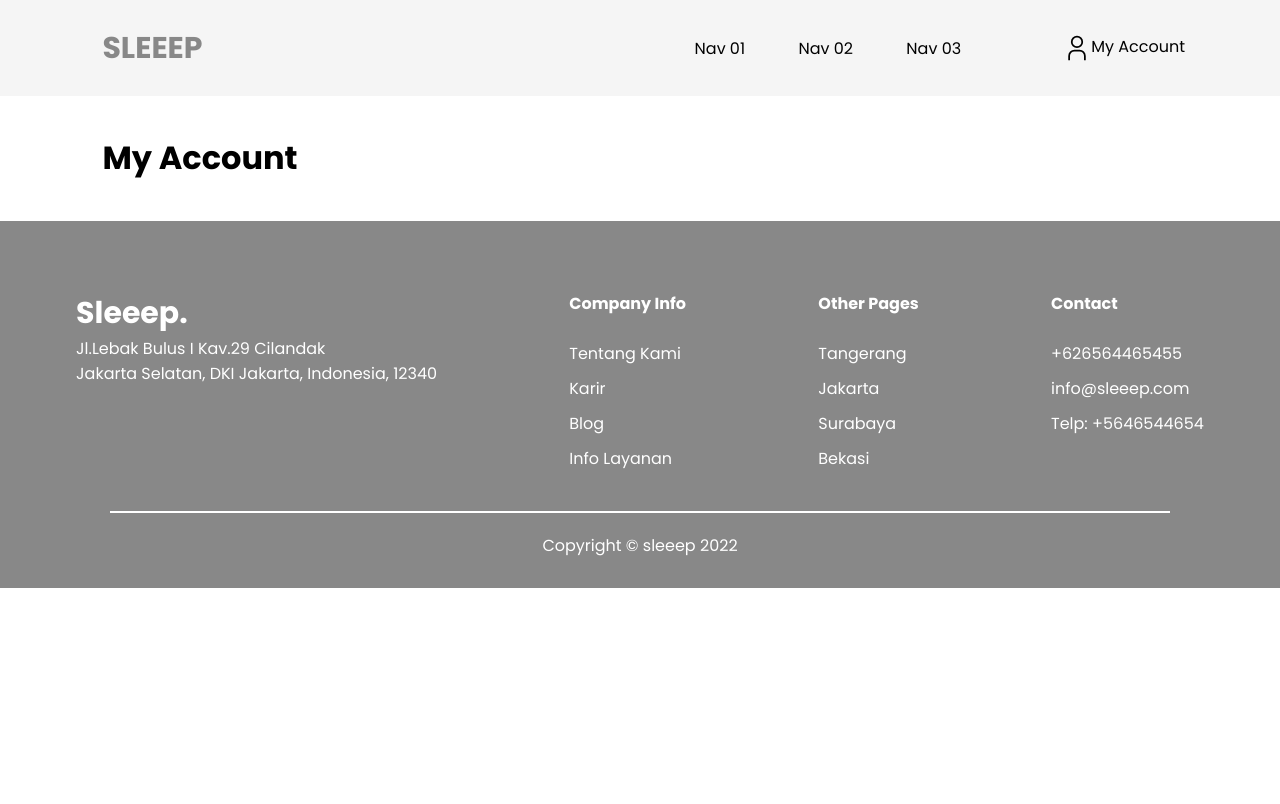
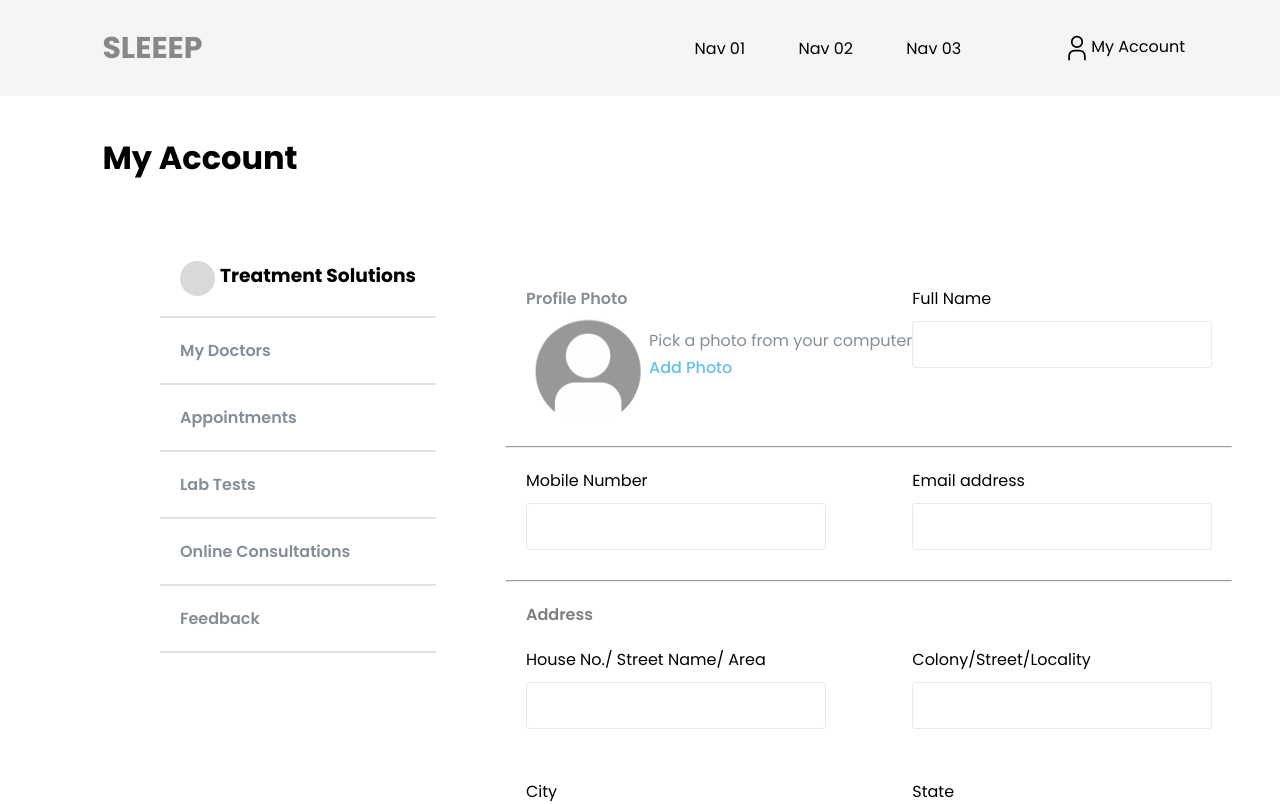
Before and after one commit to AnandAeroqube/health-clinic-frontend, a React (Create React App) app: page / in a window 1280 px wide. Shown: the top 804 px of the page. Built offline with nearby package versions, Linux system fonts and the light colour scheme; no server answers.

Commit message:
Made all components sit in App.jsx

```diff
--- a/src/App.jsx
+++ b/src/App.jsx
@@ -6,6 +6,8 @@ import logo from './assets/images/logo.svg';
 import Header from "./components/header";
 import Detail from "./components/Detail";
 import Footer from "./components/Footer";
+import LeftPane from "./components/LeftPane";
+import Account from "./components/Account";
 
 /**
  * functional component App.js
@@ -22,11 +24,19 @@ const App = () => {
 
   return (
     <>
-       <Header/>
+
+    <div className="main-div">
+
+    <Header/>
        <Detail
         detailInfo={'My Account'}
        />
+        <Account/>
        <Footer/>
+
+
+    </div>
+
 
     </>
   );
```
